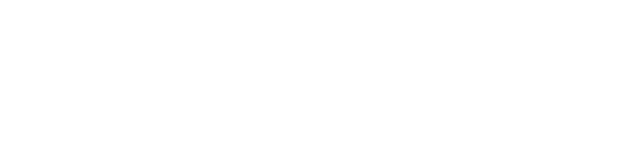
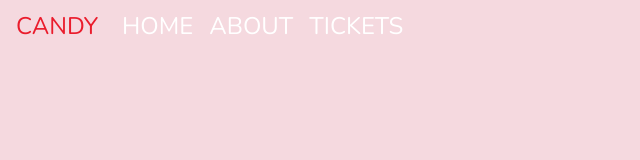
Before and after one commit to codershrutik/Museum-of-Candy, a plain HTML site: page src/index.html in a window 1280 px wide. Shown: the whole page, without its empty margins (0-640 px from the left). Drawn offline with nearby package versions, Linux system fonts and the light colour scheme.

Commit message:
Navbar added

```diff
--- a/src/app.css
+++ b/src/app.css
@@ -0,0 +1,23 @@
+body{
+    background-color: #F5D9DF;
+    font-family: 'Nunito', sans-serif;
+}
+
+#mainNavbar{
+    font-size: 1.5rem;
+    font-family: 100;
+}
+
+#mainNavbar .nav-link{
+    color: white;
+}
+
+#mainNavbar .nav-link:hover{
+    color: #EA1C2C;
+}
+
+#mainNavbar .navbar-brand{
+    color: #EA1C2C;
+    font-size: 1.5rem;
+    font-weight: 100;
+}
--- a/src/index.html
+++ b/src/index.html
@@ -18,6 +18,26 @@
   </head>
 
   <body>
+    <nav id="mainNavbar" class="navbar navbar-dark navbar-expand-md py-0 fixed-top">
+      <a href="#" class="navbar-brand">CANDY</a>
+      <button class="navbar-toggler" data-toggle="collapse" data-target="#navLinks" aria-label="Toggle navigation">
+        <span class="navbar-toggler-icon"></span>
+      </button>
+      <div class="collapse navbar-collapse" is="navLinks">
+        <ul class="navbar-nav">
+          <li>
+            <a href="" class="nav-link">HOME</a>
+          </li>
+          <li>
+            <a href="" class="nav-link">ABOUT</a>
+          </li>
+          <li>
+            <a href="" class="nav-link">TICKETS</a>
+          </li>
+        </ul>
+      </div>
+    </nav>
+
     <!-- Optional JavaScript -->
     <!-- jQuery first, then Popper.js, then Bootstrap JS -->
     <script src="https://code.jquery.com/jquery-3.3.1.slim.min.js" integrity="sha384-q8i/X+965DzO0rT7abK41JStQIAqVgRVzpbzo5smXKp4YfRvH+8abtTE1Pi6jizo" crossorigin="anonymous"></script>
```
